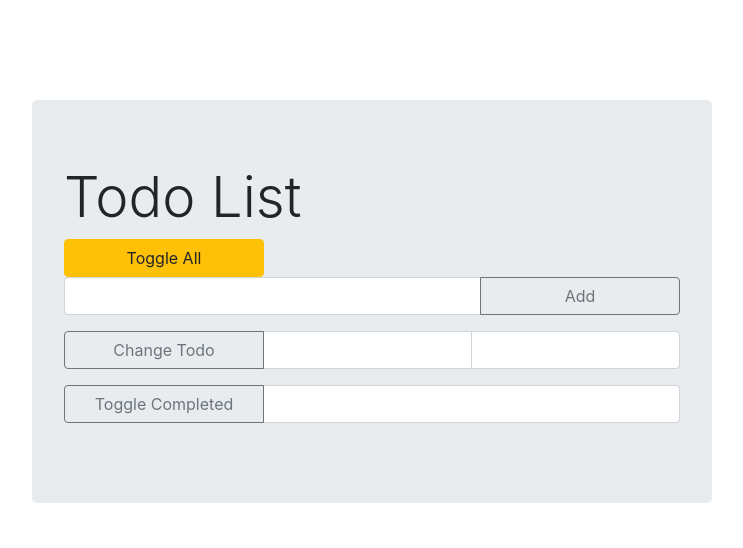
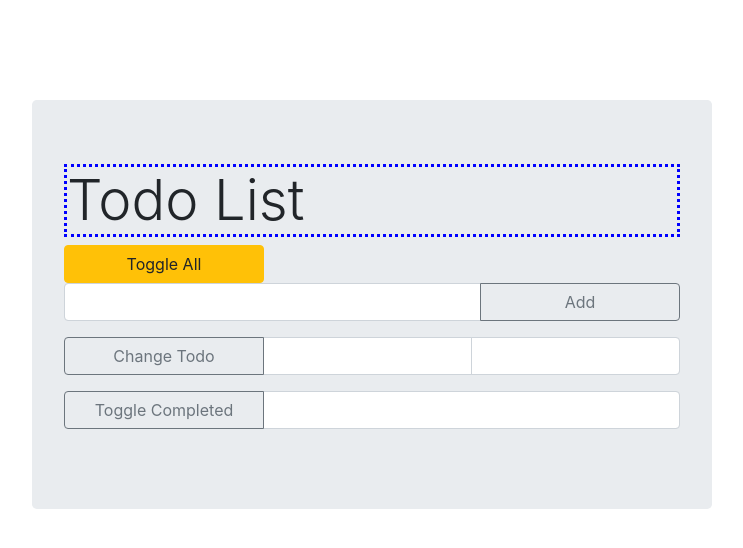
Before and after one commit to spaik11/final-todo-app, a plain HTML site: page index.html in a window 1280 px wide. Shown: the whole page, without its empty margins (268-1011 px from the left). Drawn offline with nearby package versions, Linux system fonts and the light colour scheme.

Commit message:
implemented jquery and updated readme

```diff
--- a/index.html
+++ b/index.html
@@ -38,6 +38,7 @@
             <ul>
             </ul>
         </div>
+        <script src="https://code.jquery.com/jquery-3.4.1.js" integrity="sha256-WpOohJOqMqqyKL9FccASB9O0KwACQJpFTUBLTYOVvVU=" crossorigin="anonymous"></script>
         <script src="./main.js"></script>
     </body>
 </html>
--- a/main.js
+++ b/main.js
@@ -75,7 +75,6 @@ const view = {
         })
     },
 }
-
 view.setUpEventListeners();
 
 const toggleAllButton = document.querySelector('#toggleAll');
@@ -111,3 +110,20 @@ toggleCompletedButton.addEventListener('click', function() {
     toggleCompletedPositionInput.value = '';
     view.displayTodos();
 })
+
+$(function() {
+    $('#toggleAll').click(function() {
+        $('li').css("color", "green");
+    });
+
+    $('button')
+        .css( {backgroundPosition: "0 0"} )
+        .mouseover(function(){
+            $(this).stop().animate({backgroundPosition:"(0 -250px)"}, {duration:500})
+        })
+        .mouseout(function(){
+            $(this).stop().animate({backgroundPosition:"(0 0)"}, {duration:500})
+        })
+
+    $('h1').css('border', 'dotted 3px blue')
+});
```
Also changed, not shown: style.css (line endings or trailing spaces), 1 other file.
